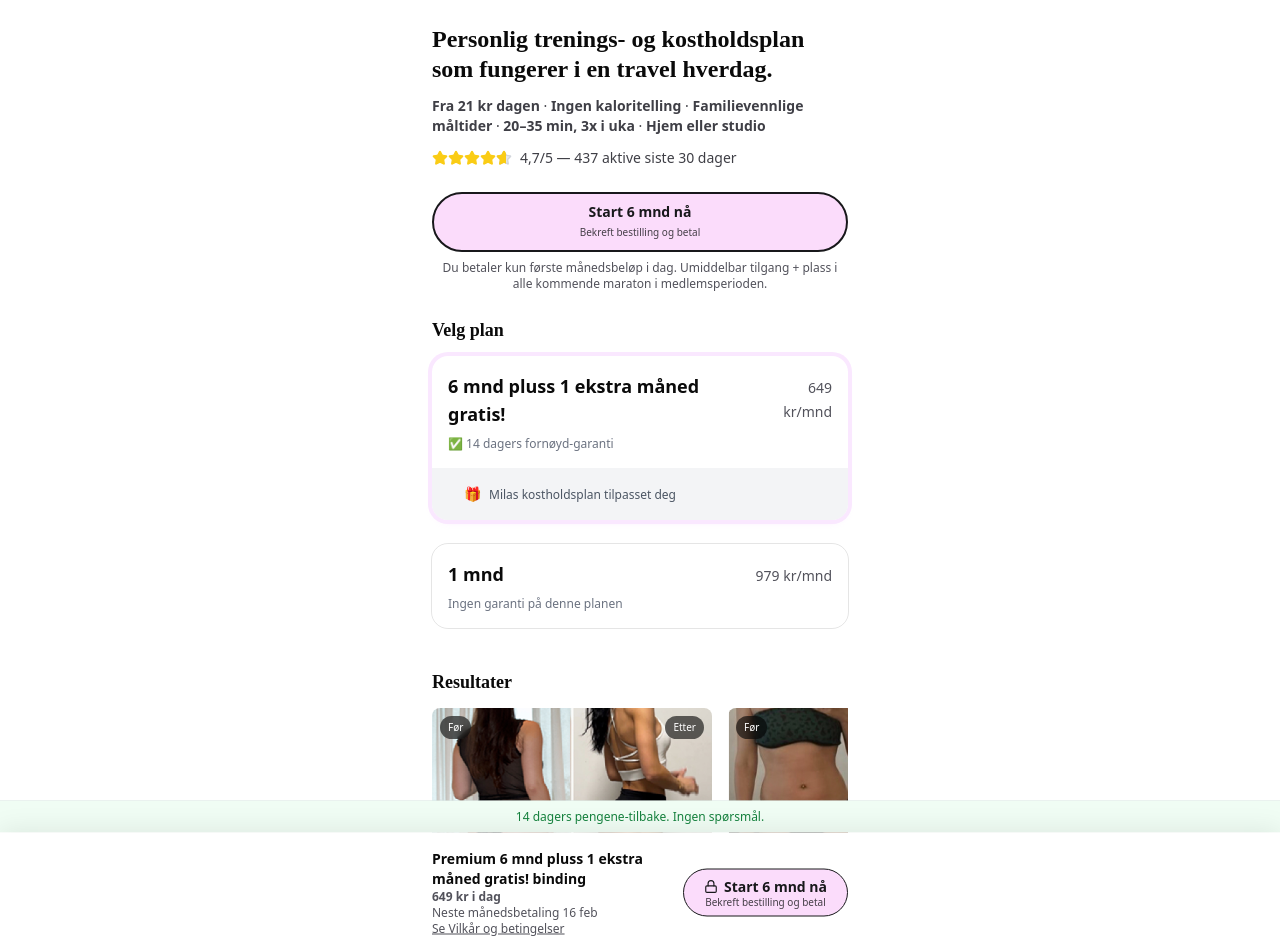
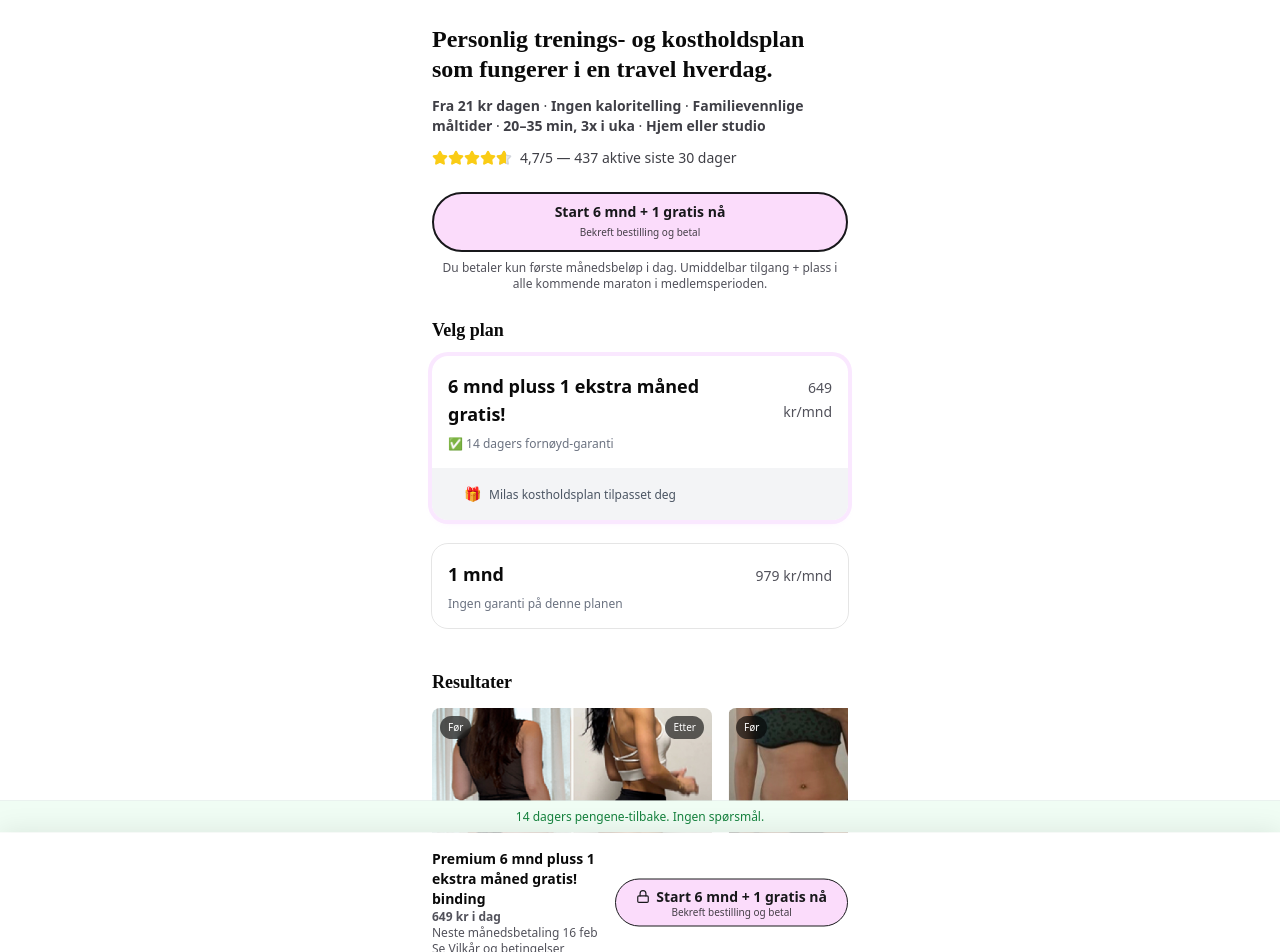
Before and after one commit to jk845/myluck-felipe, a React (Vite) app: page / in a window 1280 px wide. Shown: the top 952 px of the page. Built offline with nearby package versions, Linux system fonts and the light colour scheme; no server answers; a web font is replaced by a local one.

Commit message:
Update 6-month CTA button text to 'Start 6 mnd + 1 gratis nå'

```diff
--- a/src/components/presenters/checkout/CheckoutV2Presenter.tsx
+++ b/src/components/presenters/checkout/CheckoutV2Presenter.tsx
@@ -148,7 +148,7 @@ const CheckoutV2Presenter: React.FC<CheckoutV2PresenterProps> = ({
                         onClick={onContinue}
                         className="w-full rounded-full bg-[#fbdcfb] text-zinc-900 border-2 border-zinc-900 px-6 py-2 text-sm font-semibold transition-all hover:bg-rose-200 flex flex-col items-center justify-center"
                     >
-                        <span>{`Start ${selectedPlan === '6month' ? '6 mnd' : '1 mnd'} nå`}</span>
+                        <span>{`Start ${selectedPlan === '6month' ? '6 mnd + 1 gratis' : '1 mnd'} nå`}</span>
                         <span className="text-[10px] font-normal opacity-80">Bekreft bestilling og betal</span>
                     </button>
                     <p className="text-xs text-zinc-600 text-center mt-2">
@@ -477,7 +477,7 @@ const CheckoutV2Presenter: React.FC<CheckoutV2PresenterProps> = ({
                         >
                             <div className="flex items-center gap-1.5">
                                 <Lock className="w-3.5 h-3.5" />
-                                <span>{`Start ${selectedPlan === '6month' ? '6 mnd' : '1 mnd'} nå`}</span>
+                                <span>{`Start ${selectedPlan === '6month' ? '6 mnd + 1 gratis' : '1 mnd'} nå`}</span>
                             </div>
                             <span className="text-[10px] font-normal opacity-80">Bekreft bestilling og betal</span>
                         </button>
--- a/src/containers/checkout/CheckoutV2Container.tsx
+++ b/src/containers/checkout/CheckoutV2Container.tsx
@@ -35,7 +35,7 @@ const plans: Record<PlanType, PlanDetails> = {
         pricePerMonth: 649,
         per: '/mnd',
         binding: 6,
-        cta: 'Start 6 mnd nå',
+        cta: 'Start 6 mnd + 1 gratis nå',
         guarantee: true,
         tagText: 'Mest populær',
         discount: '- 1 800 kr',
```
